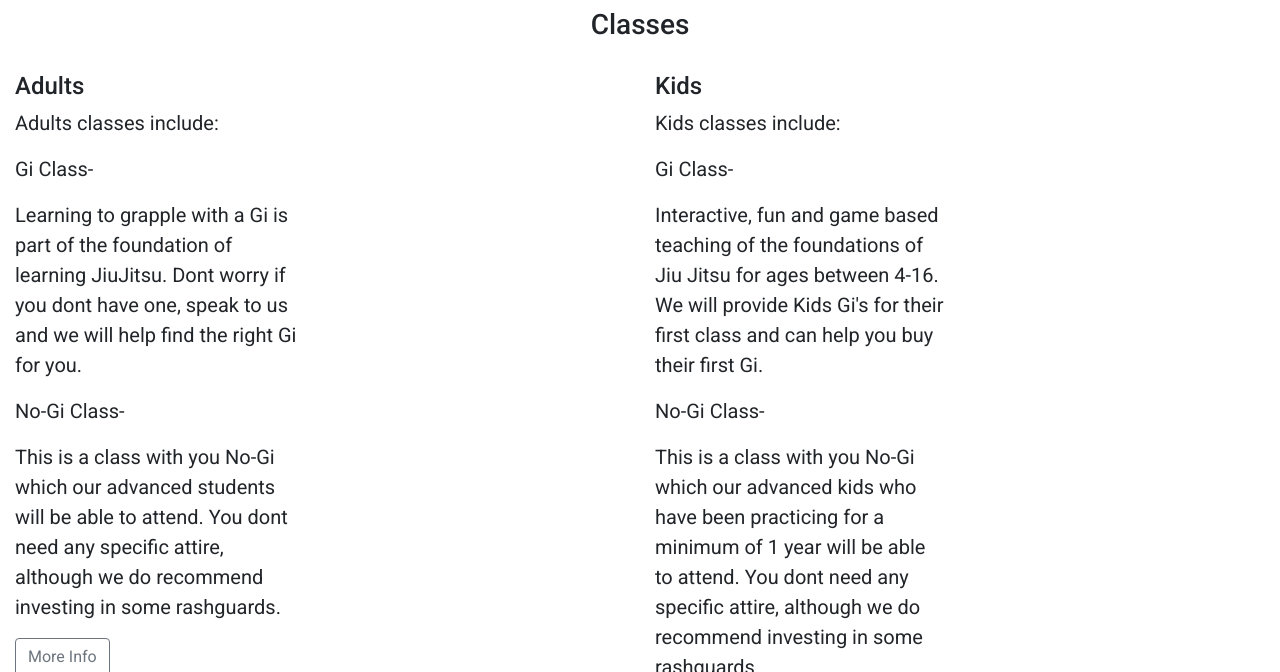
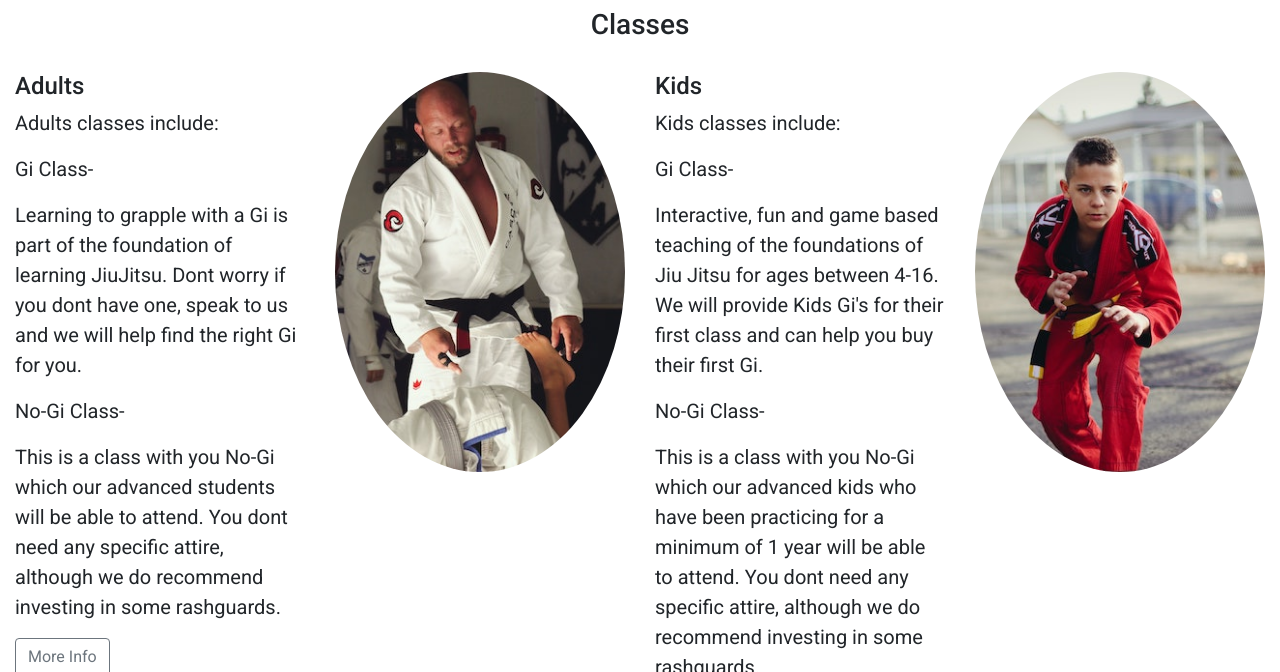
Before and after one commit to MoHack21/MS1_V2, a plain HTML site: page index.html in a window 1280 px wide. Shown: the part 702-1374 px from the top of the page. Drawn offline with nearby package versions, Linux system fonts and the light colour scheme.

Commit message:
updated index.html classes information text css responsiveness

```diff
--- a/assets/css/style.css
+++ b/assets/css/style.css
@@ -168,7 +168,9 @@ iframe{
     position: relative;
 }
 
-
+.short-classes-info{
+    text-align: left;
+}
 
 /*-- Footer */
 
--- a/index.html
+++ b/index.html
@@ -58,7 +58,7 @@
             </div>
         </div>
         <div class="row classes-row">
-            <div class="col-12 col-md-6 col-lg-3">
+            <div class="col-12 col-md-4 col-lg-3">
                 <div class="short-classes-info">
                     <h4>Adults</h4>
                     <p>Adults classes include:</p>
@@ -71,8 +71,8 @@
                     <p><a class="btn btn-outline-secondary" href="classes.html">More Info</a></p>
                 </div>
             </div>
-            <div class="col-12 col-md-2 col-lg-3">
-                <div class="d-none adult-classes-img">
+            <div class="col-12 col-lg-3">
+                <div class="d-none d-lg-block d-xl-block adult-classes-img">
                 </div>
             </div>
 
@@ -90,8 +90,8 @@
                     <p><a class="btn btn-outline-secondary" href="classes.html">More Info</a></p>
                 </div>
             </div>
-            <div class="col-12 col-med-6 col-lg-3">
-                    <div class="d-none kids-classes-img">
+            <div class="col-12 col-lg-3">
+                    <div class="d-none d-lg-block d-xl-block kids-classes-img">
                     </div>
             </div>
         </div>
```
